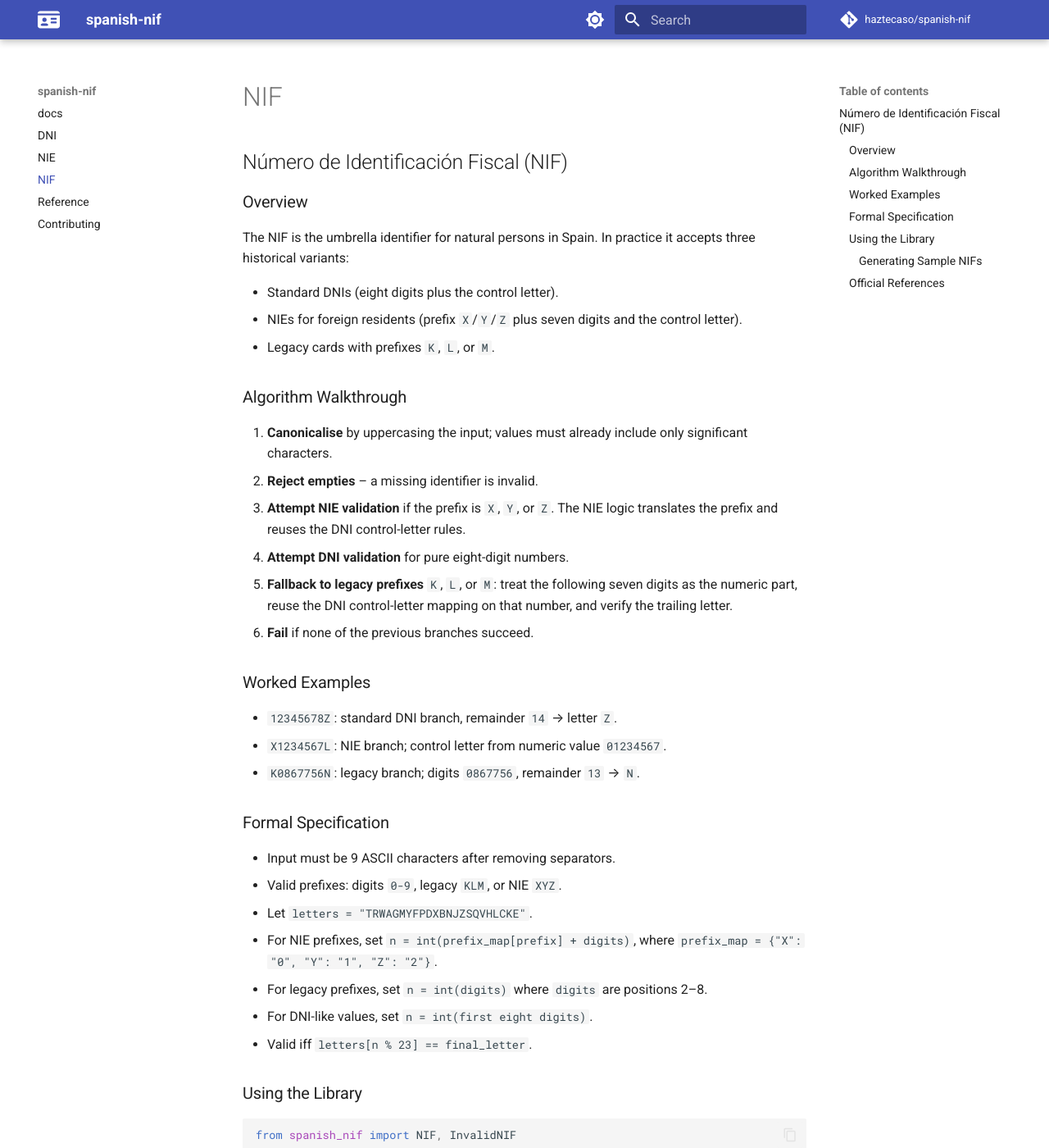
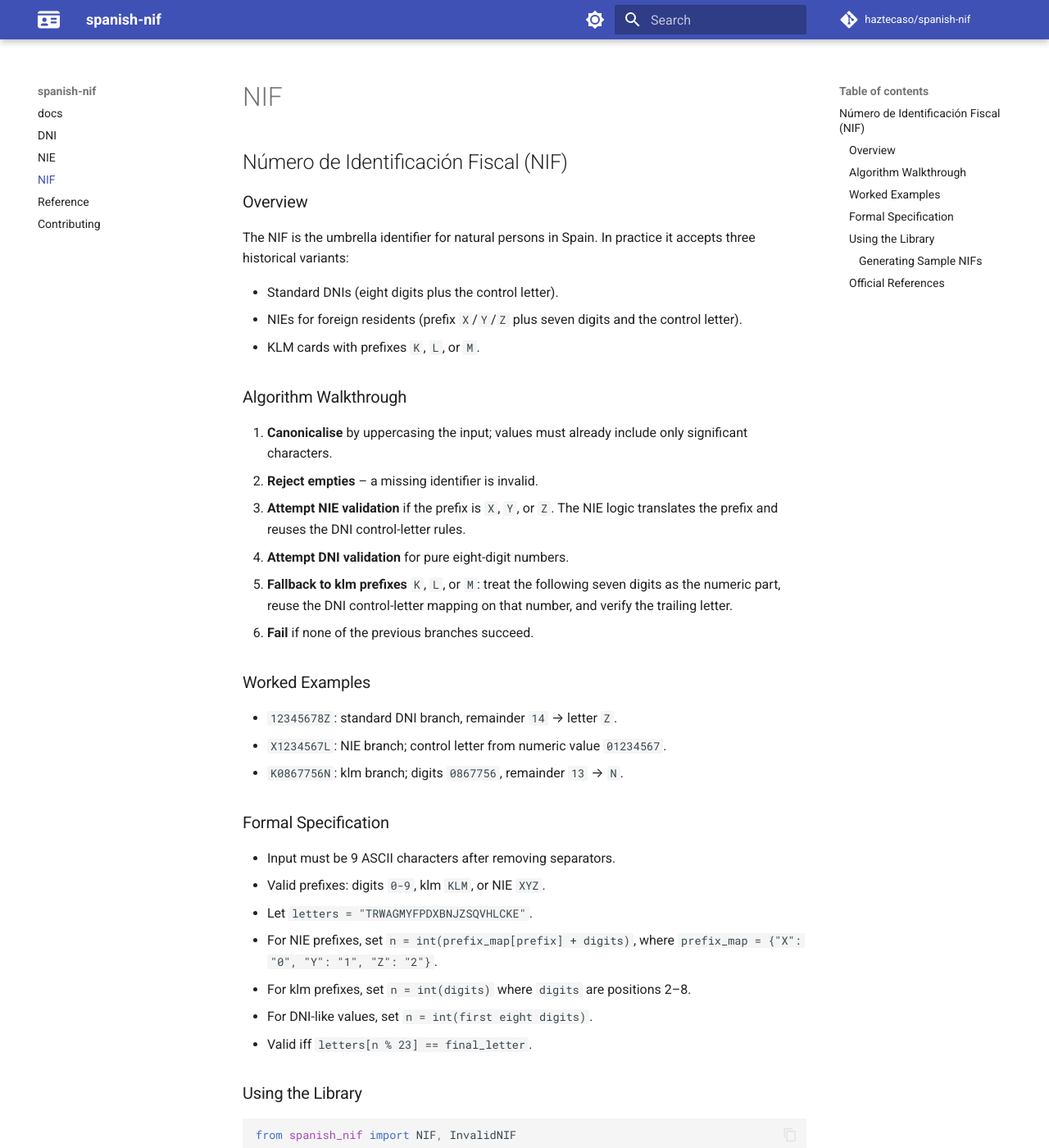
Before and after one commit to haztecaso/spanish-nif, an MkDocs documentation site: the page built from docs/nif.md, in a window 1280 px wide and 1400 px high. Shown: the whole window at 82% size. Built offline with MkDocs 1.6.1 and Material for MkDocs 9.7.7, drawn with Linux system fonts in a browser that asks for light colours; comment, search, counter and statistics services are not loaded; some of the changed text lies outside the part shown.

Commit message:
feat: rename legacy to klm

````diff
--- a/docs/nif.md
+++ b/docs/nif.md
@@ -6,7 +6,7 @@ accepts three historical variants:
 
 - Standard DNIs (eight digits plus the control letter).
 - NIEs for foreign residents (prefix `X`/`Y`/`Z` plus seven digits and the control letter).
-- Legacy cards with prefixes `K`, `L`, or `M`.
+- KLM cards with prefixes `K`, `L`, or `M`.
 
 ## Algorithm Walkthrough
 1. **Canonicalise** by uppercasing the input; values must already include only significant characters.
@@ -14,7 +14,7 @@ accepts three historical variants:
 3. **Attempt NIE validation** if the prefix is `X`, `Y`, or `Z`. The NIE logic
    translates the prefix and reuses the DNI control-letter rules.
 4. **Attempt DNI validation** for pure eight-digit numbers.
-5. **Fallback to legacy prefixes** `K`, `L`, or `M`: treat the following seven
+5. **Fallback to klm prefixes** `K`, `L`, or `M`: treat the following seven
    digits as the numeric part, reuse the DNI control-letter mapping on that number, and verify
    the trailing letter.
 6. **Fail** if none of the previous branches succeed.
@@ -22,15 +22,15 @@ accepts three historical variants:
 ## Worked Examples
 - `12345678Z`: standard DNI branch, remainder `14` → letter `Z`.
 - `X1234567L`: NIE branch; control letter from numeric value `01234567`.
-- `K0867756N`: legacy branch; digits `0867756`, remainder `13` → `N`.
+- `K0867756N`: klm branch; digits `0867756`, remainder `13` → `N`.
 
 ## Formal Specification
 - Input must be 9 ASCII characters after removing separators.
-- Valid prefixes: digits `0-9`, legacy `KLM`, or NIE `XYZ`.
+- Valid prefixes: digits `0-9`, klm `KLM`, or NIE `XYZ`.
 - Let `letters = "TRWAGMYFPDXBNJZSQVHLCKE"`.
 - For NIE prefixes, set `n = int(prefix_map[prefix] + digits)`, where
   `prefix_map = {"X": "0", "Y": "1", "Z": "2"}`.
-- For legacy prefixes, set `n = int(digits)` where `digits` are positions 2–8.
+- For klm prefixes, set `n = int(digits)` where `digits` are positions 2–8.
 - For DNI-like values, set `n = int(first eight digits)`.
 - Valid iff `letters[n % 23] == final_letter`.
 
@@ -39,7 +39,7 @@ accepts three historical variants:
 from spanish_nif import NIF, InvalidNIF
 
 nif = NIF("K0867756N")
-assert nif.variant == "legacy"
+assert nif.variant == "klm"
 assert nif.letter == "N"
 
 if not NIF.is_valid("12345678A"):
@@ -55,8 +55,8 @@ variant you need:
 from spanish_nif import NIF
 
 some_nif = NIF.random()               # variant picked automatically
-legacy_nif = NIF.random(variant="legacy")
-assert legacy_nif[0] in {"K", "L", "M"}
+klm_nif = NIF.random(variant="klm")
+assert klm_nif[0] in {"K", "L", "M"}
 ```
 
 Supply a `random.Random` instance if you need deterministic output (for example,
````
Also changed, not shown: README.md (+2 -2 lines), 2 other files.
